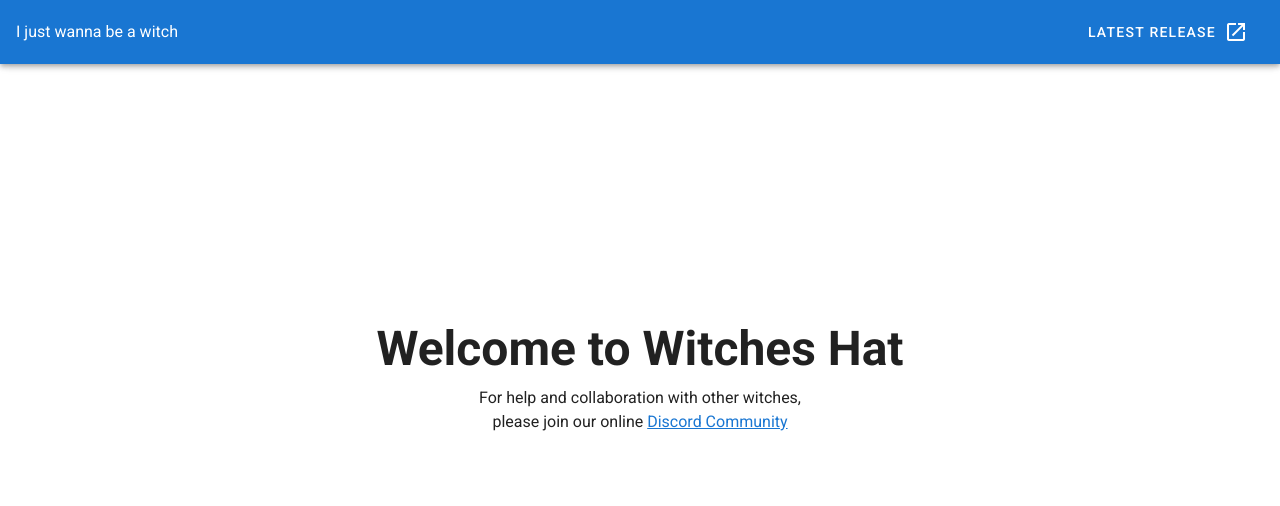
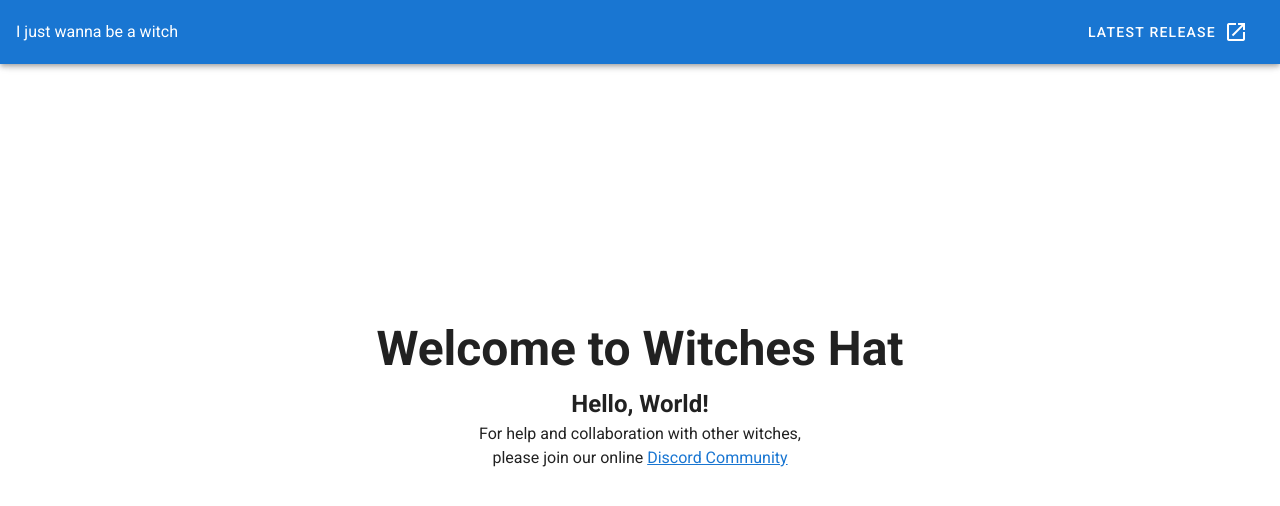
Before and after one commit to robinkemp/DnD5ECharacterSheet, a Vue app in the folder Code/Web/: page / in a window 1280 px wide. Shown: the top 506 px of the page. Built offline with nearby package versions, Linux system fonts and the light colour scheme.

Commit message:
Just a small test branch

```diff
--- a/Code/Web/src/components/HelloWitches.vue
+++ b/Code/Web/src/components/HelloWitches.vue
@@ -14,7 +14,9 @@
         <h1 class="display-2 font-weight-bold mb-3">
           Welcome to Witches Hat
         </h1>
-
+        <h2>
+          Hello, World!
+        </h2>
         <p class="subheading font-weight-regular">
           For help and collaboration with other witches,
           <br />please join our online
```
Also changed, not shown: 1 other file (tests, documents, lock files or other folders).
